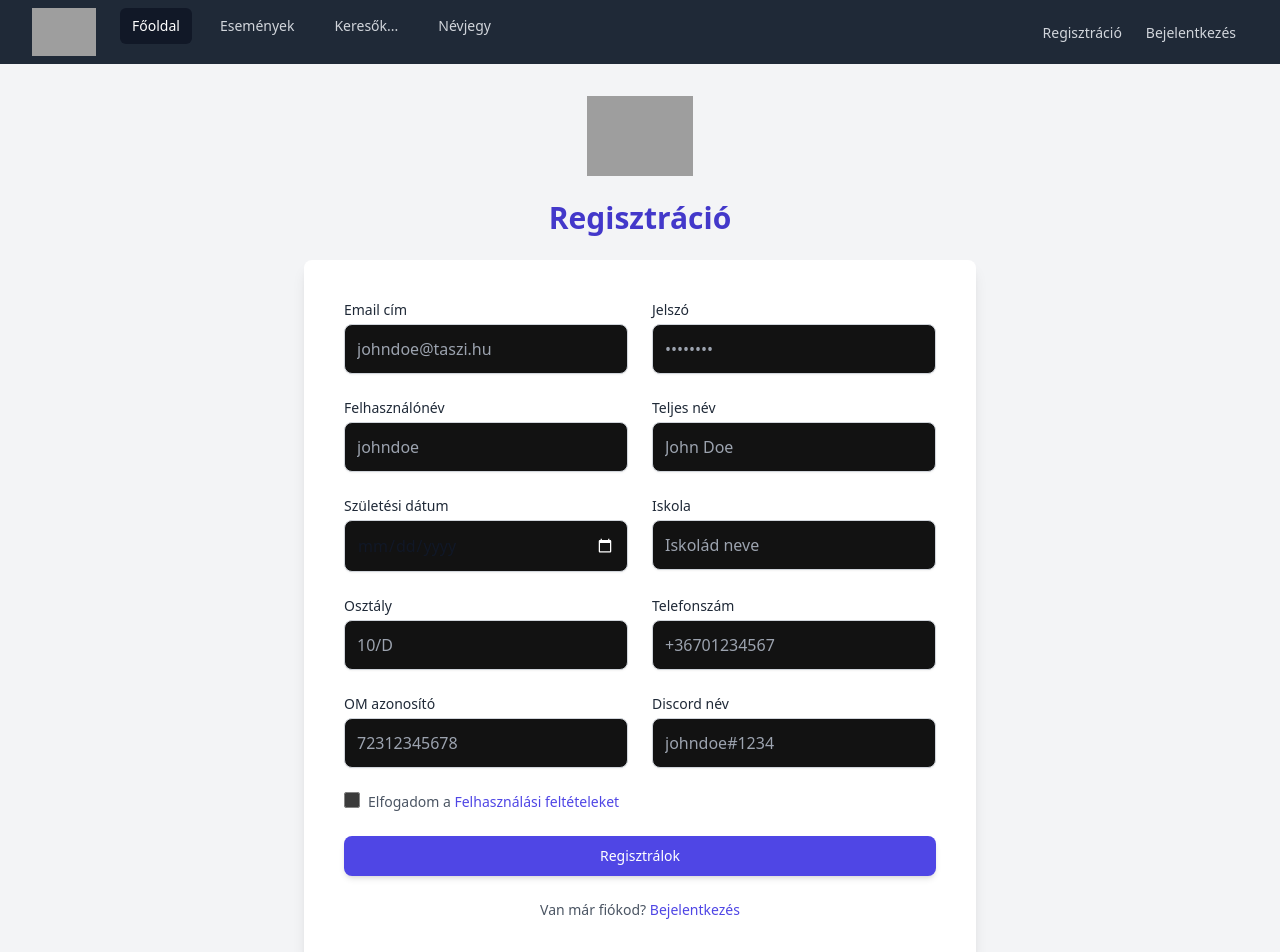
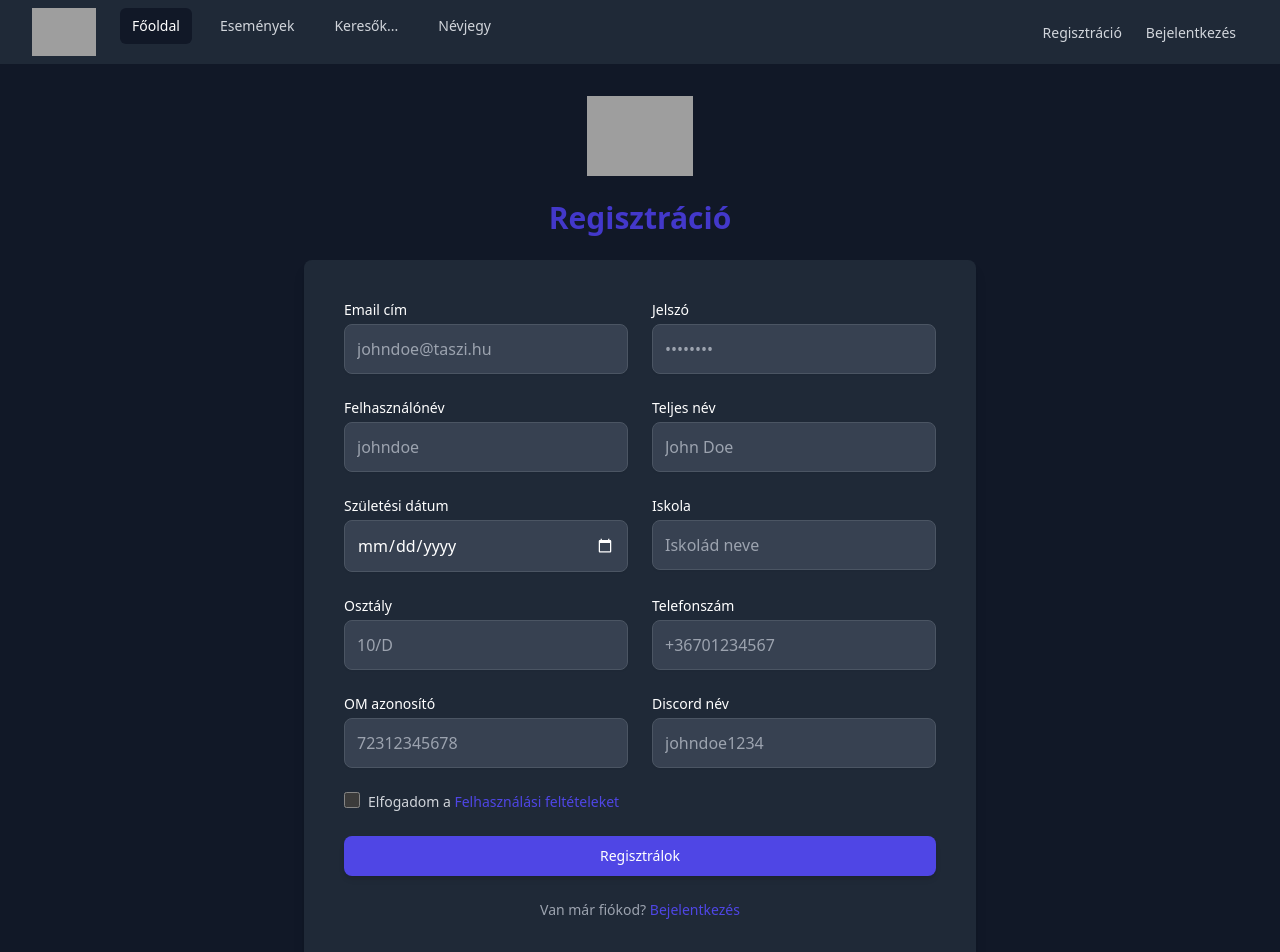
Before and after one commit to pofferencs/projekt_eslm, a React (Vite) app in the folder Project/e_Sport_Projekt/frontend/: page /register in a window 1280 px wide. Shown: the top 952 px of the page. Built offline with nearby package versions, Linux system fonts and the light colour scheme; grey boxes are pictures that could not be loaded.

Commit message:
Regisztráció mókolás

```diff
--- a/Project/e_Sport_Projekt/frontend/src/components/loggedout/Register.jsx
+++ b/Project/e_Sport_Projekt/frontend/src/components/loggedout/Register.jsx
@@ -1,4 +1,4 @@
-import { useState, useContext } from "react";
+import { useState, useContext, useEffect } from "react";
 import UserContext from "../../context/UserContext";
 import { useNavigate } from "react-router-dom";
 import { toast } from "react-toastify";
@@ -7,7 +7,14 @@ import { Link } from "react-router-dom";
 
 function Register() {
   const navigate = useNavigate();
-  const { authStatus } = useContext(UserContext);
+  const { authStatus, login, isAuthenticated, pageRefresh } = useContext(UserContext);
+  const token = sessionStorage.getItem("tokenU");
+
+    useEffect(() => {
+      if (isAuthenticated || token) {
+        navigate("/");
+      }
+    });
 
   const kuldes = (formData, method) => {
     fetch(`${import.meta.env.VITE_BASE_URL}/user/register`, {
@@ -20,14 +27,14 @@ function Register() {
       .then((token) => {
         if (!token.message) {
           sessionStorage.setItem("tokenU", token);
-          authStatus();
-          toast.success("Sikeres regisztráció!");
-          navigate("/");
         } else {
           toast.error(token.message);
         }
       })
       .catch((err) => alert(err));
+
+      navigate("/login");
+      toast.success("Sikeres regisztráció!");
   };
 
   const onSubmit = (e) => {
@@ -58,14 +65,14 @@ function Register() {
   };
 
   return (
-    <section className="bg-gray-100 dark:bg-gray-900 min-h-screen flex flex-col justify-center items-center px-6 py-8">
+    <section className="bg-gray-900 min-h-screen flex flex-col justify-center items-center px-6 py-8">
       <div className="sm:w-full sm:max-w-md text-center">
         <img className="mx-auto h-20 w-auto" src={Logo} alt="Logo" />
         <h2 className="mt-6 text-3xl font-bold text-indigo-700">
           Regisztráció
         </h2>
       </div>
-      <div className="w-full bg-white rounded-lg shadow-lg md:mt-6 sm:max-w-2xl xl:p-0 dark:bg-gray-800 dark:border-gray-700">
+      <div className="w-full rounded-lg shadow-lg md:mt-6 sm:max-w-2xl xl:p-0 bg-gray-800 dark:border-gray-700">
         <div className="p-8 md:p-10">
           <form
             className="grid grid-cols-1 md:grid-cols-2 gap-6"
@@ -81,12 +88,12 @@ function Register() {
               ["clss", "Osztály", "text", "10/D"],
               ["phone_num", "Telefonszám", "text", "+36701234567"],
               ["om_identifier", "OM azonosító", "text", "72312345678"],
-              ["discord_name", "Discord név", "text", "johndoe#1234"],
+              ["discord_name", "Discord név", "text", "johndoe1234"],
             ].map(([id, label, type, placeholder]) => (
               <div key={id}>
                 <label
                   htmlFor={id}
-                  className="block text-sm font-medium text-gray-800 dark:text-white"
+                  className="block text-sm font-medium text-white"
                 >
                   {label}
                 </label>
@@ -96,7 +103,7 @@ function Register() {
                   value={formData[id]}
                   onChange={writeData}
                   placeholder={placeholder}
-                  className="mt-1 block w-full p-3 border border-gray-300 rounded-lg text-gray-900 focus:ring-indigo-500 focus:border-indigo-500 dark:bg-gray-700 dark:border-gray-600 dark:text-white shadow-sm"
+                  className="mt-1 block w-full p-3 border rounded-lg focus:ring-indigo-500 focus:border-indigo-500 bg-gray-700 border-gray-600 text-white shadow-sm"
                   required
                 />
               </div>
@@ -110,7 +117,7 @@ function Register() {
               />
               <label
                 htmlFor="terms"
-                className="ml-2 text-sm text-gray-600 dark:text-gray-300"
+                className="ml-2 text-sm text-gray-300"
               >
                 Elfogadom a
                 <a
@@ -128,7 +135,7 @@ function Register() {
             >
               Regisztrálok
             </button>
-            <p className="md:col-span-2 text-sm text-gray-600 dark:text-gray-400 text-center">
+            <p className="md:col-span-2 text-sm text-gray-400 text-center">
               Van már fiókod?{" "}
               <Link to="/login" className="text-indigo-600 hover:underline">
                 Bejelentkezés
--- a/Project/e_Sport_Projekt/frontend/src/components/user/UserLogin.jsx
+++ b/Project/e_Sport_Projekt/frontend/src/components/user/UserLogin.jsx
@@ -5,7 +5,7 @@ import Logo from "../../assets/logo.png";
 
 function UserLogin() {
   const navigate = useNavigate();
-  const { isAuthenticated, authStatus, kuldes } = useContext(UserContext);
+  const { isAuthenticated, authStatus, login } = useContext(UserContext);
   const token = sessionStorage.getItem("tokenU");
 
   //Ezzel akadályozzuk meg, hogy a login felület ne jelenjen meg akkor, ha már be vagy jelentkezve, hahaha
@@ -20,10 +20,10 @@ function UserLogin() {
     if (
       document.getElementById("email_or_username").textContent.includes("@")
     ) {
-      kuldes(formDataEmail, "POST");
+      login(formDataEmail, "POST");
       navigate("/");
     } else {
-      kuldes(formDataUsername, "POST");
+      login(formDataUsername, "POST");
       navigate("/");
     }
   };
--- a/Project/e_Sport_Projekt/frontend/src/context/UserContext.jsx
+++ b/Project/e_Sport_Projekt/frontend/src/context/UserContext.jsx
@@ -44,7 +44,7 @@ export const UserProvider = ({children})=>{
     update()
   }
 
-  const kuldes = (formData, method) => {
+  const login = (formData, method) => {
     fetch(`${import.meta.env.VITE_BASE_URL}/user/login`, {
       method: method,
       credentials: 'include',
@@ -77,7 +77,7 @@ export const UserProvider = ({children})=>{
     logout,
     authStatus,
     isAuthenticated,
-    kuldes,
+    login,
     pageRefresh
   }}>{children}</UserContext.Provider>
 }
```
Also changed, not shown: 1 other file (tests, documents, lock files or other folders).
